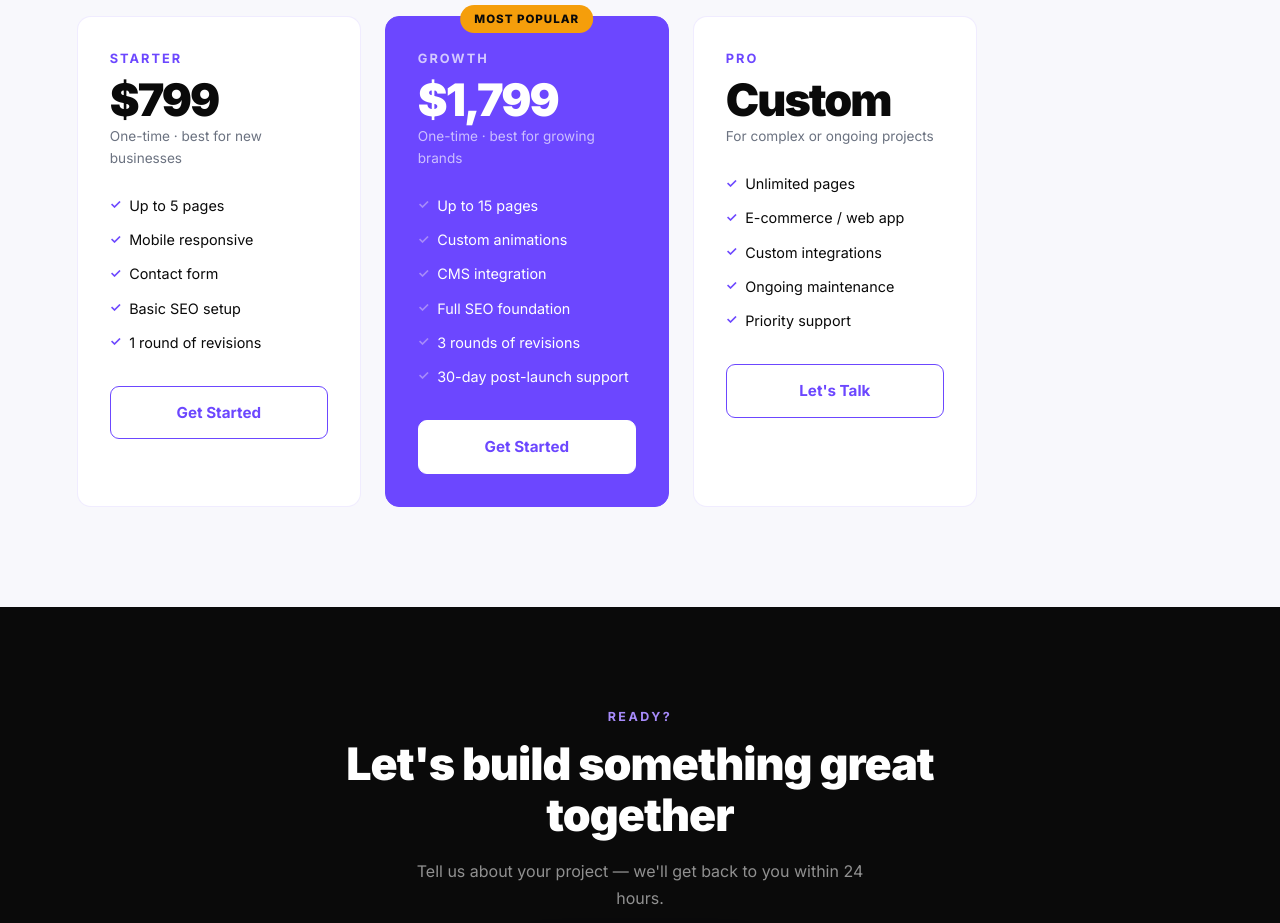
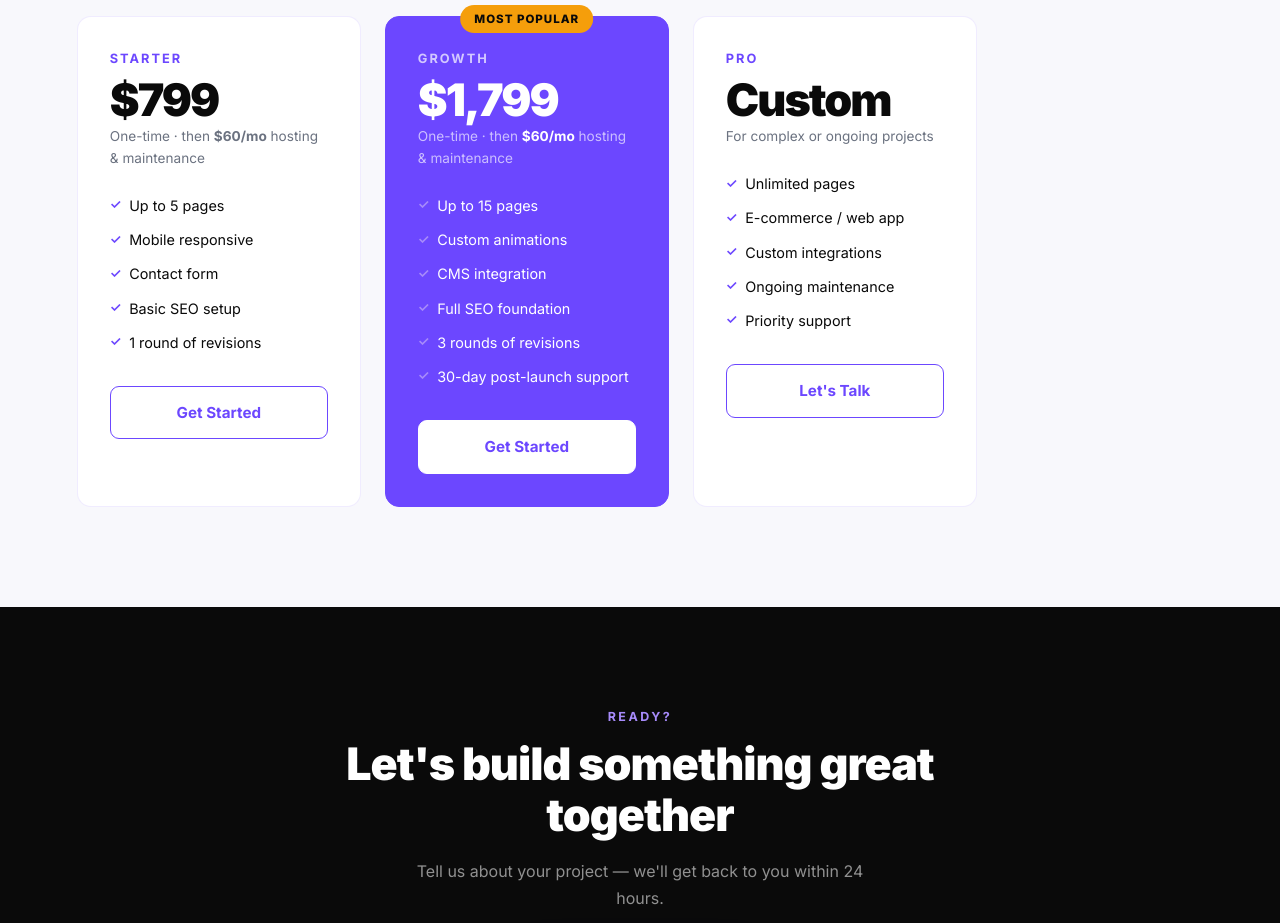
Before and after one commit to Jshawk/maxscale, a plain HTML site: page index.html in a window 1280 px wide. Shown: the part 4080-5003 px from the top of the page. Drawn offline with Linux system fonts and the light colour scheme.

Commit message:
Update pricing details in index.html

```diff
--- a/index.html
+++ b/index.html
@@ -522,6 +522,7 @@
       margin-bottom: 1.5rem;
     }
     .pricing-card.featured .pricing-sub { color: rgba(255,255,255,0.65); }
+    .pricing-card.featured .pricing-sub strong { color: var(--white); }
 
     .pricing-features {
       list-style: none;
@@ -920,7 +921,7 @@
       <div class="pricing-card fade-up">
         <div class="pricing-plan">Starter</div>
         <div class="pricing-price">$799</div>
-        <div class="pricing-sub">One-time · best for new businesses</div>
+        <div class="pricing-sub">One-time · then <strong>$60/mo</strong> hosting &amp; maintenance</div>
         <ul class="pricing-features">
           <li>Up to 5 pages</li>
           <li>Mobile responsive</li>
@@ -934,7 +935,7 @@
         <div class="featured-badge">Most Popular</div>
         <div class="pricing-plan">Growth</div>
         <div class="pricing-price">$1,799</div>
-        <div class="pricing-sub">One-time · best for growing brands</div>
+        <div class="pricing-sub">One-time · then <strong>$60/mo</strong> hosting &amp; maintenance</div>
         <ul class="pricing-features">
           <li>Up to 15 pages</li>
           <li>Custom animations</li>
```
